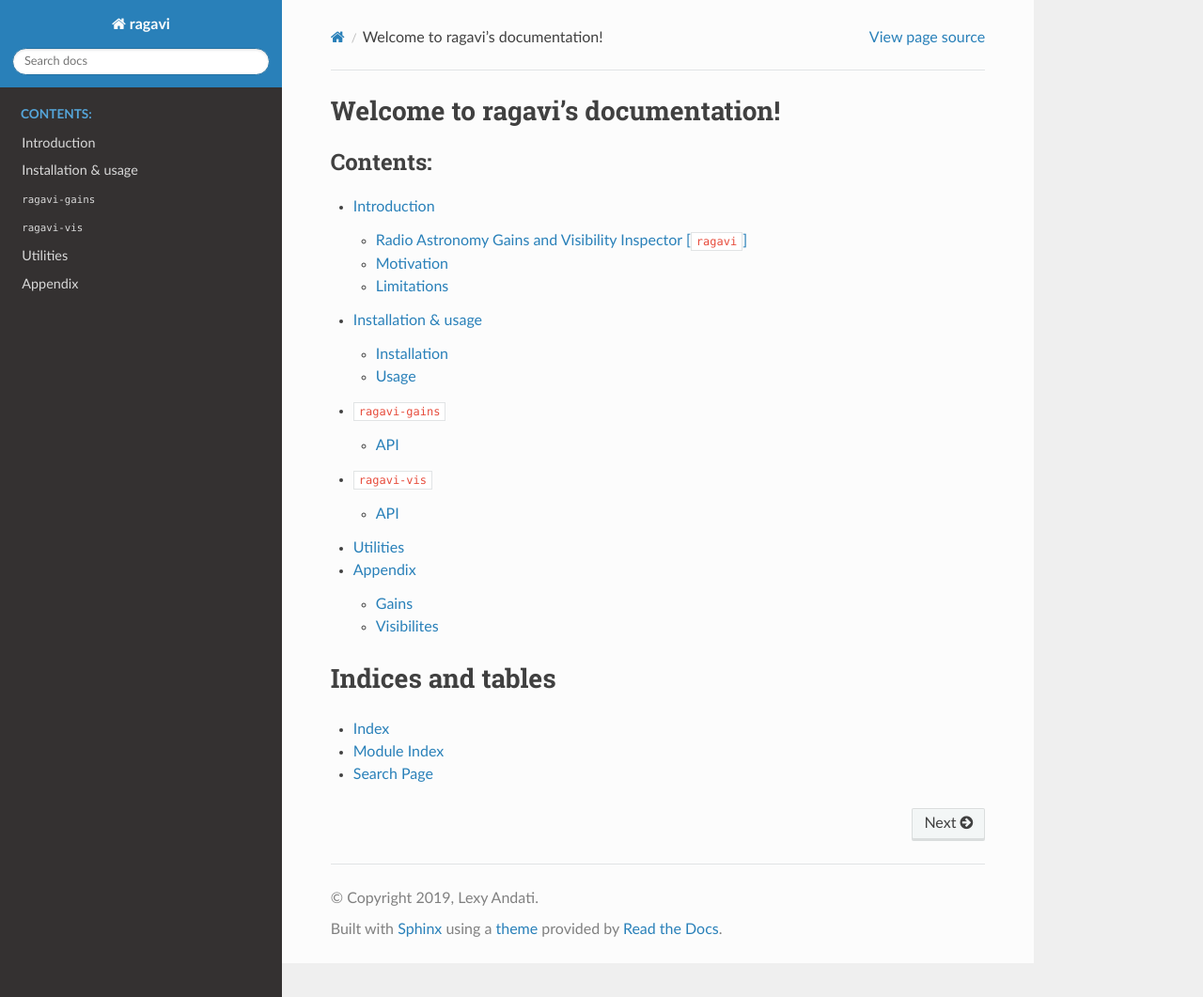
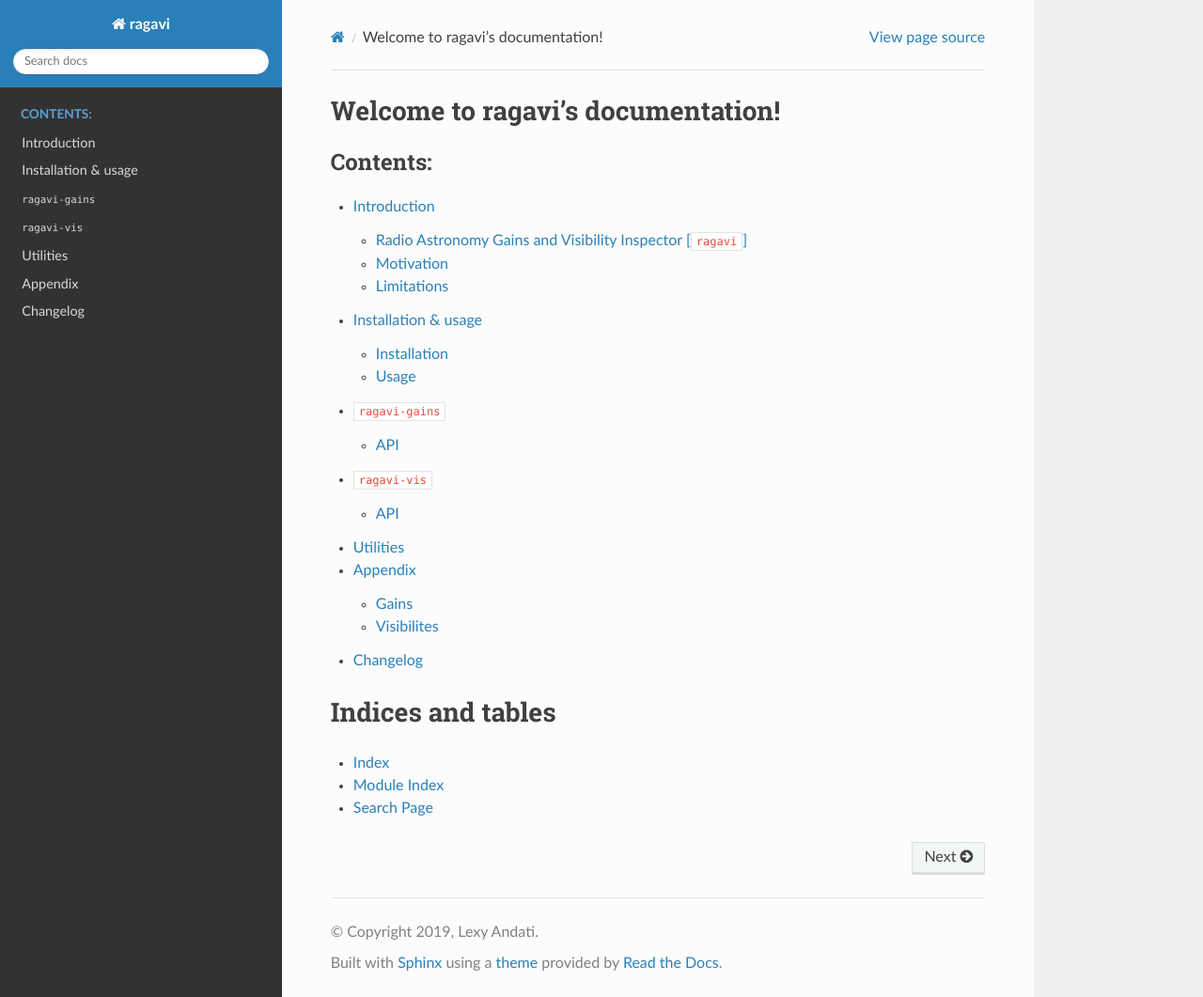
Before and after one commit to ratt-ru/ragavi, a Sphinx documentation site: the page built from docs/source/index.rst, in a window 1280 px wide and 1061 px high. Shown: the whole window at 94% size. Built offline with Sphinx 7.4.7 and the Read the Docs theme 2.0.0, drawn with Linux system fonts in a browser that asks for light colours.

Commit message:
Add changelog to docs

```diff
--- /dev/null
+++ b/docs/source/changelog.rst
@@ -0,0 +1,5 @@
+=========
+Changelog
+=========
+
+:include:: ../../CHANGELOG.rst
--- a/docs/source/index.rst
+++ b/docs/source/index.rst
@@ -11,6 +11,7 @@ Welcome to ragavi's documentation!
    vis
    utilities
    appendix
+   changelog
 
 Indices and tables
 ==================
```
